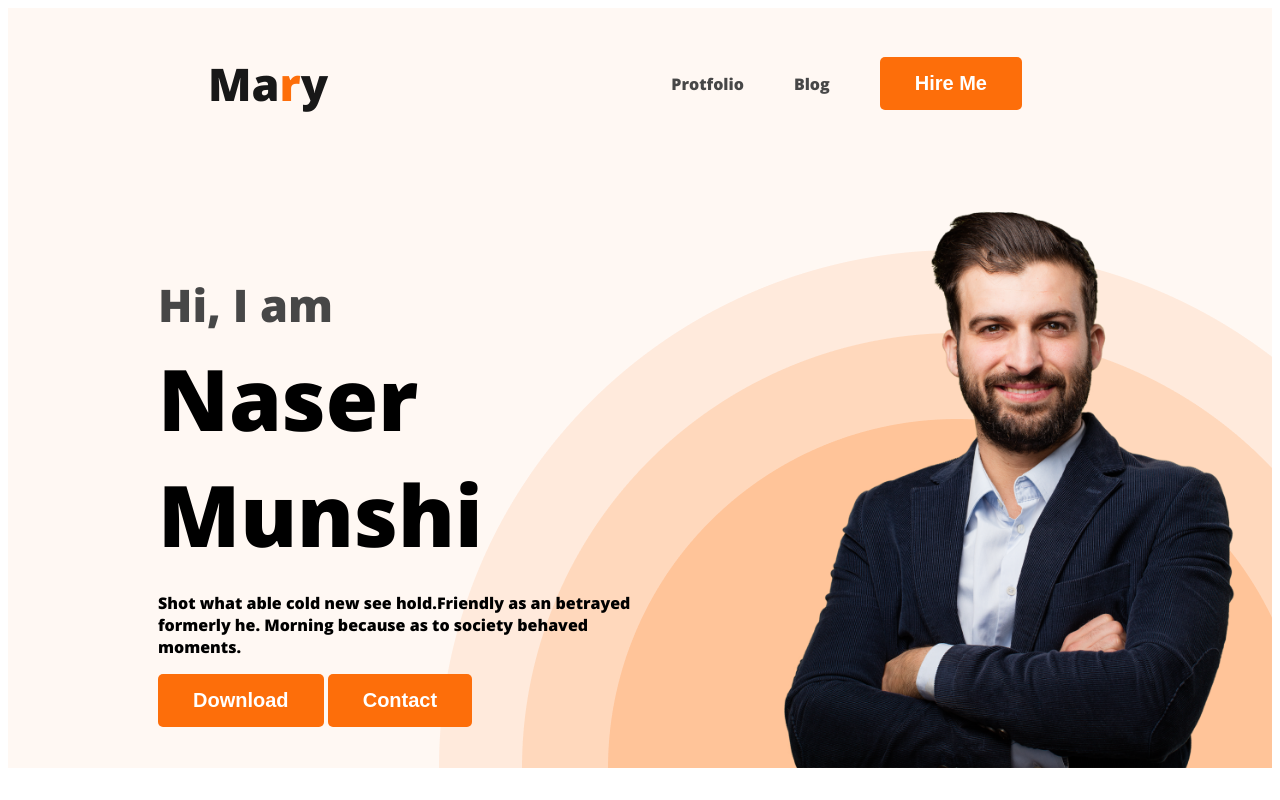
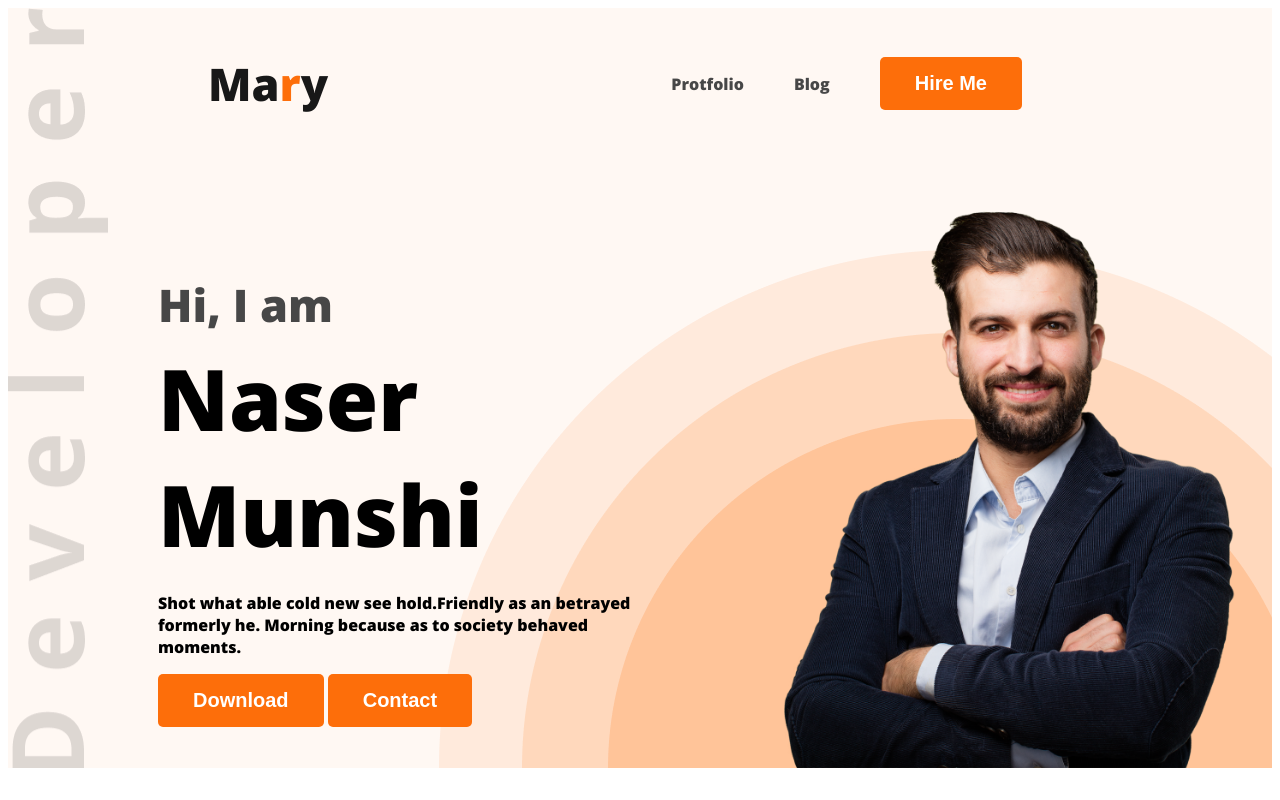
Before and after one commit to nasermunshi/devolaper-potfolio, a plain HTML site: page index.html in a window 1280 px wide. Shown: the top 800 px of the page. Drawn offline with nearby package versions, Linux system fonts and the light colour scheme.

Commit message:
project compleate

```diff
--- a/styles/protfolio.css
+++ b/styles/protfolio.css
@@ -62,9 +62,9 @@ nav a {
 
 .header {
     background-color: #fff8f3;
-    background-image: url('../images/header_bg.png');
+    background-image: url('../images/header_bg.png'),url('../images/developer.png');
     background-repeat: no-repeat;
-    background-position: bottom right;
+    background-position: bottom right, top left;
 }
 
 .banner {
@@ -188,7 +188,7 @@ footer{
 .footer-column{
     width: 50%;
 }
-.contact input,[type="text"], .contact input[type="email"],
+/* .contact input,[type="text"], .contact input[type="email"], */
 
 .contact input, textarea{
     display: block;
```
Also changed, not shown: index.html (+2 -0 lines).
